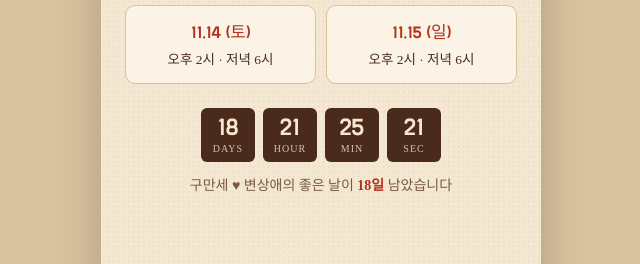
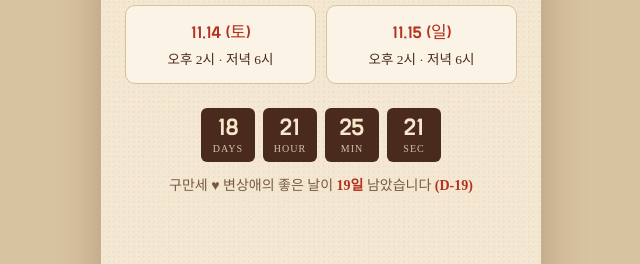
Before and after one commit to j0i0/jecheol-theater-bubu, a plain HTML site: page index.html in a window 1280 px wide. Shown: the part 2101-2365 px from the top of the page, 319-959 px from the left. Drawn offline with Linux system fonts and the light colour scheme; a web font is replaced by a local one.

Commit message:
Add files via upload

```diff
--- a/index.html
+++ b/index.html
@@ -408,7 +408,14 @@
         el('hh').innerHTML = Math.floor(s % 86400 / 3600);
         el('mm').innerHTML = Math.floor(s % 3600 / 60);
         el('ss').innerHTML = s % 60;
-        el('ddayMsg').innerHTML = '구만세 ♥ 변상애의 좋은 날이 <b>' + d + '일</b> 남았습니다';
+        // 달력 기준 D-day (한국시간 날짜로 계산: 11/14 당일 = D-day)
+        var KST = 9 * 3600 * 1000;
+        var today = Math.floor((now + KST) / 86400000);
+        var showDay = Math.floor((START + KST) / 86400000);
+        var dday = showDay - today;
+        el('ddayMsg').innerHTML = dday > 0
+          ? '구만세 ♥ 변상애의 좋은 날이 <b>' + dday + '일</b> 남았습니다 <b>(D-' + dday + ')</b>'
+          : '<b>오늘이 바로 그 좋은 날!</b> 오후 2시에 만나요 🎭';
         setTimeout(tick, 1000 - (now % 1000)); // 매초 정각에 맞춰 갱신
       }
       tick();
```
